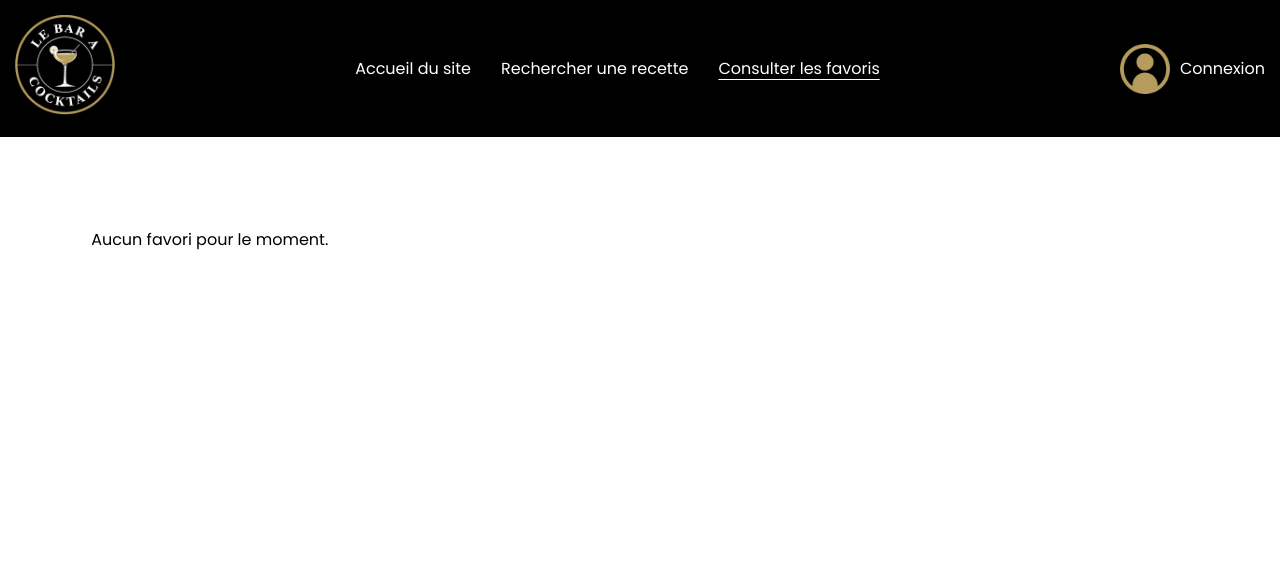
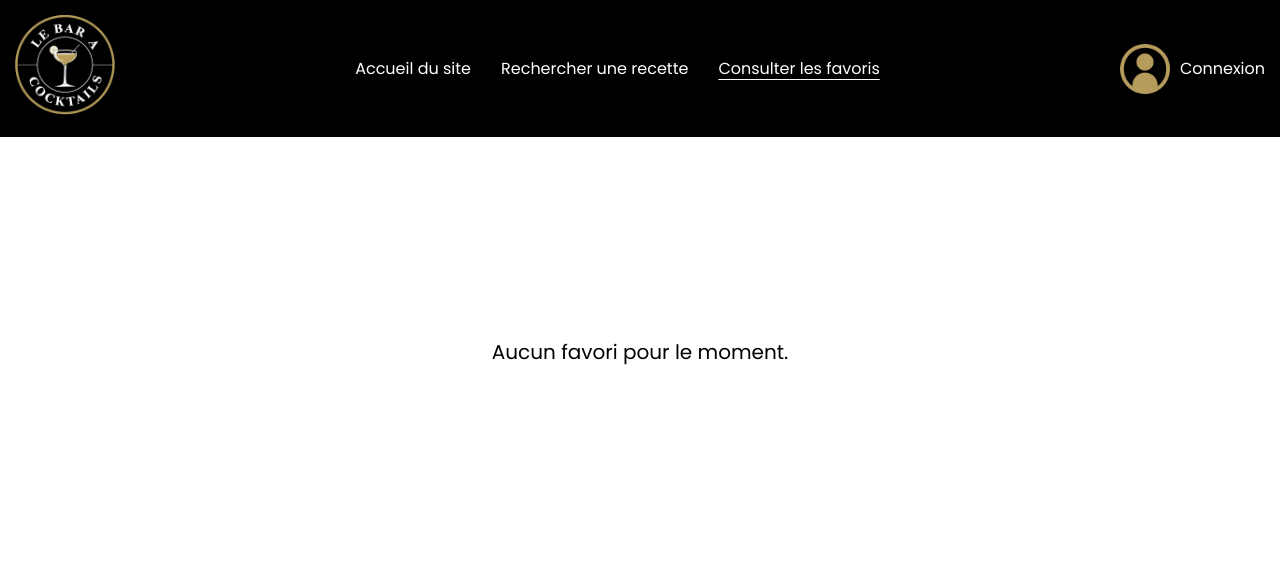
Before and after one commit to andreavltn/le-bar-a-cocktails, a PHP site: page /favoris.php in a window 1280 px wide. Shown: the top 566 px of the page. Run offline with PHP 8.4, Linux system fonts and the light colour scheme.

Commit message:
encore amélioré mais manque toujours :
manque bouton pour supprimer dans les favoris
rajouter page de hierarchie dans les menus
commenter les css

```diff
--- a/css/favoris.css
+++ b/css/favoris.css
@@ -1,3 +1,15 @@
+/* message d'erreur centré lorsqu'il n'y a aucun favori */
+.aucun-favori-message {
+    display: flex;
+    flex-direction: column;
+    align-items: center;
+    justify-content: center;
+    min-height: 50vh;
+    font-size: 20px;
+    color: black;
+    text-align: center;
+}
+
 /* conteneur */
 .bloc-recette {
     padding: 40px;
@@ -47,6 +59,7 @@
     display: flex;
     flex-direction: column;
     justify-content: flex-start;
+    padding: 10px;
 }
 
 
@@ -96,18 +109,3 @@
     font-weight: 500;
     display: inline-block;
 }
-
-@media (max-width: 768px) {
-    .bloc-recette {
-        padding: 20px;
-        gap: 20px;
-    }
-
-    .recette-image {
-        height: 180px;
-    }
-
-    .recette-titre {
-        font-size: 20px;
-    }
-}
--- a/css/recette.css
+++ b/css/recette.css
@@ -72,7 +72,9 @@
     font-size: 32px;
     font-weight: 600;
     margin: 0;
-    white-space: nowrap;
+    white-space: normal; /* Permet le retour à la ligne */
+    max-width: 90%;      /* Limite la largeur du titre */
+    word-break: break-word; /* Coupe les mots trop longs si besoin */
 }
 
 .image-like,
@@ -85,6 +87,7 @@
 
 /* Section de la recette */
 .recette-section {
+    margin-top: 20px;
     margin-bottom: 30px;
 }
 
--- a/favoris.php
+++ b/favoris.php
@@ -49,11 +49,7 @@
     </header>
 
     <section class="contenu">
-
-
-        <div class="bloc-recette">
         <?php
-
             // si on est connecté
             if (isset($_SESSION["pseudo"])) {
                 // récupérer le pseudo depuis la session
@@ -82,7 +78,6 @@
                 // unifie la variable résultat pour l'affichage
                 $resultat = $resultat_recettes_fav;
 
-
             }
             else {
 
@@ -95,14 +90,15 @@
                     $favoris_session = []; // sinon tableau vide
                 }
 
-                    // si le tableau est vide (pas de favoris) : message d'avertissement
-                    if (empty($favoris_session)) {
-                        echo '<p style="text-align: center; padding: 20px;">Aucun favori pour le moment. <a href="recherche.php">Découvrir des recettes</a></p>';
-                        exit;
-                    }
-
                 // nombre de favoris
                 $nb_fav_session = count($favoris_session);
+
+                // si le tableau est vide (pas de favoris) : message d'avertissement
+                if ($nb_fav_session === 0) {
+                    echo '<div class="aucun-favori-message">Aucun favori pour le moment.<br><a href="recherche.php">Découvrir des recettes</a></div>';
+                    // on sort de la section pour ne pas afficher la grille
+                    return;
+                }
 
                 // placeholders pour la requête préparée
                 // pour chaque élément de la liste, on met un ? dans la requête
@@ -151,9 +147,10 @@
 
             // vérifier s'il y a des recettes
             if (mysqli_num_rows($resultat) == 0) {
-                    echo '<p style="text-align: center; padding: 20px;">Aucun favori pour le moment. <a href="recherche.php">Découvrir des recettes</a></p>';
+                echo '<div class="aucun-favori-message">Aucun favori pour le moment.<br><a href="recherche.php">Découvrir des recettes</a></div>';
             } else {
                 //boucle des recettes
+                echo '<div class="bloc-recette">';
                 while ($recette = mysqli_fetch_assoc($resultat)) {
 
                     echo '<div class="recette-container" onclick="window.location.href=\'recette.php?id=' . $recette['id_recette'] . '\'">';
@@ -211,9 +208,9 @@
                 echo '</div>'; // recette-contenu
                 echo '</div>'; // recette-container
                 }
+                echo '</div>';
             }
         ?>
-        </div>
     </section>
 
     <script>
```
Lines whose indentation alone changed are shown as unchanged.
